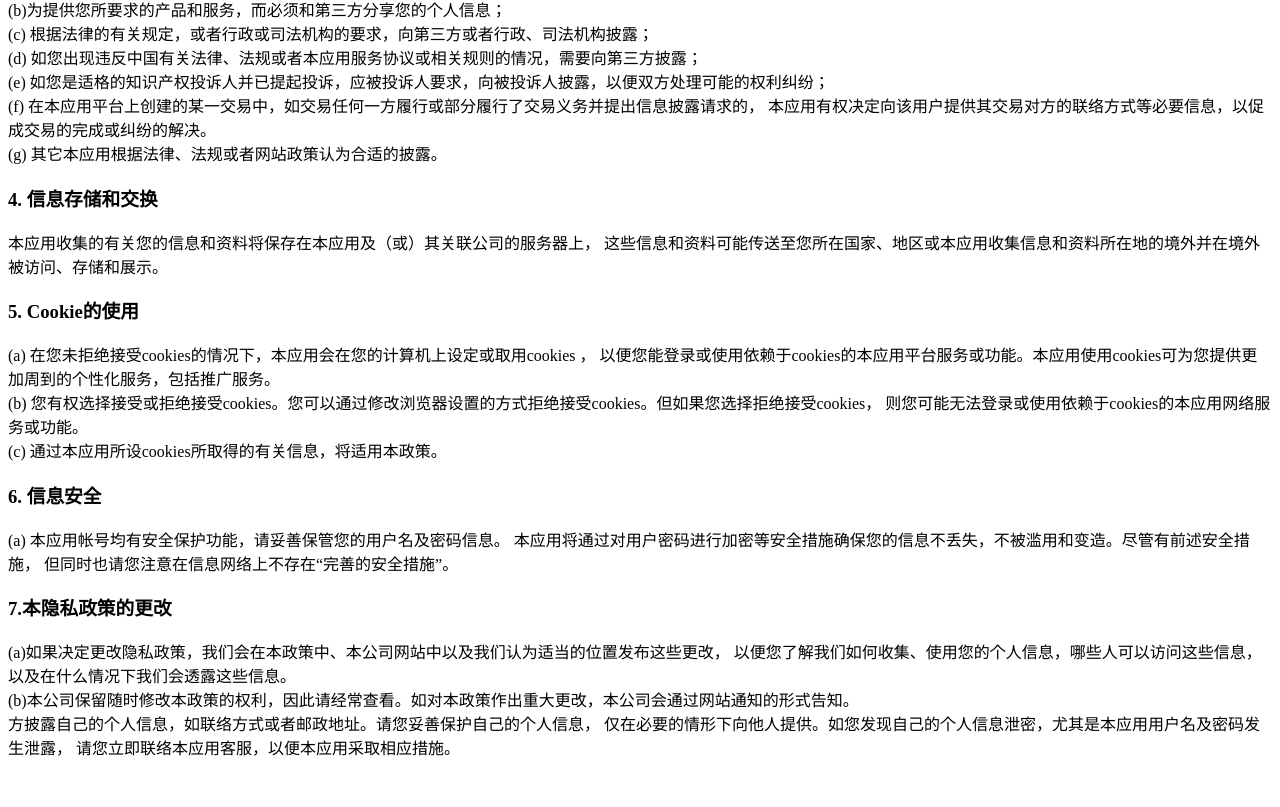
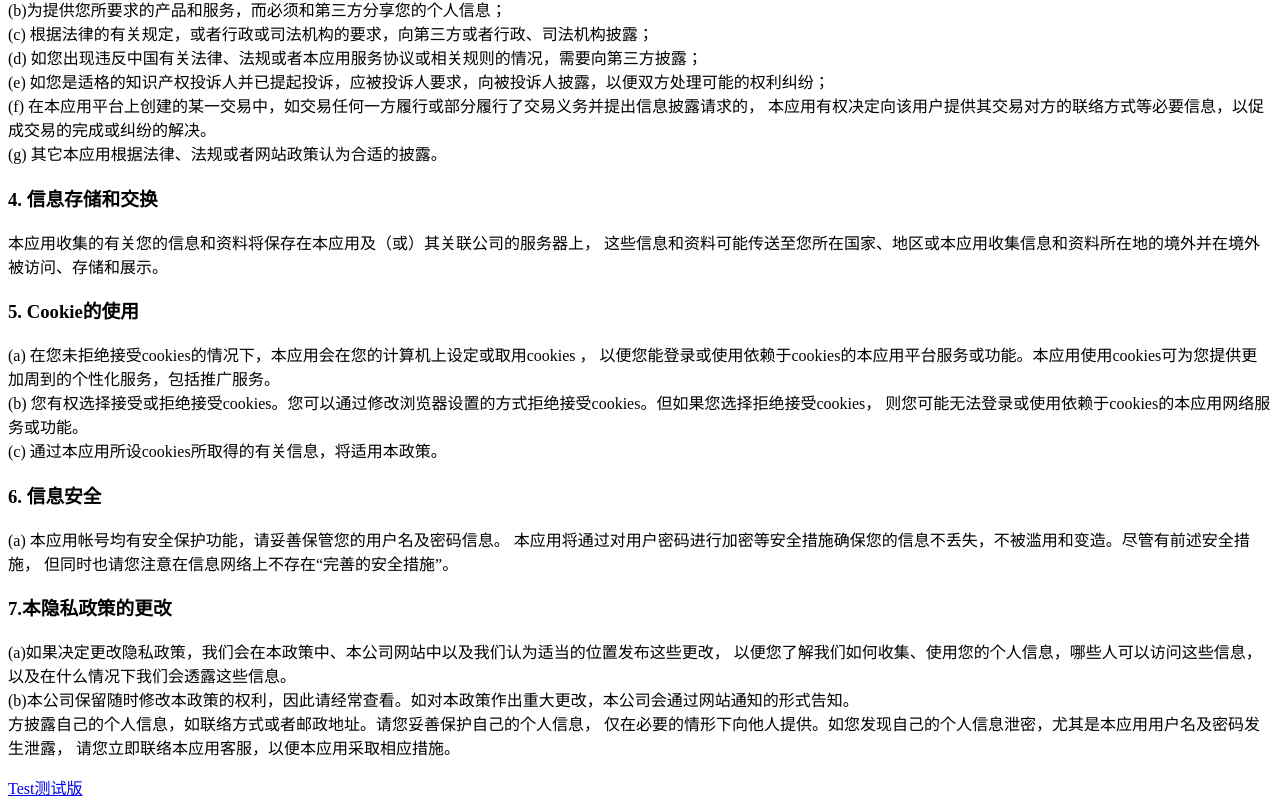
Before and after one commit to jasonguiking/jasonguiking.github.com, a plain HTML site: page index.html in a window 1280 px wide. Shown: the part 777-1584 px from the top of the page. Before the commit the page ends 1552 px from the top, so only its background shows below. Drawn offline with Linux system fonts and the light colour scheme.

Commit message:
update a file
a file

```diff
--- a/index.html
+++ b/index.html
@@ -82,5 +82,8 @@
 仅在必要的情形下向他人提供。如您发现自己的个人信息泄密，尤其是本应用用户名及密码发生泄露，
 请您立即联络本应用客服，以便本应用采取相应措施。<br>
 </p>
+<a href="itms-services://?action=download-manifest&url=https://gitee.com/jasongui/appPush/raw/master/manifest.plist">
+Test测试版
+</a>
 </body>
 </html>
```
